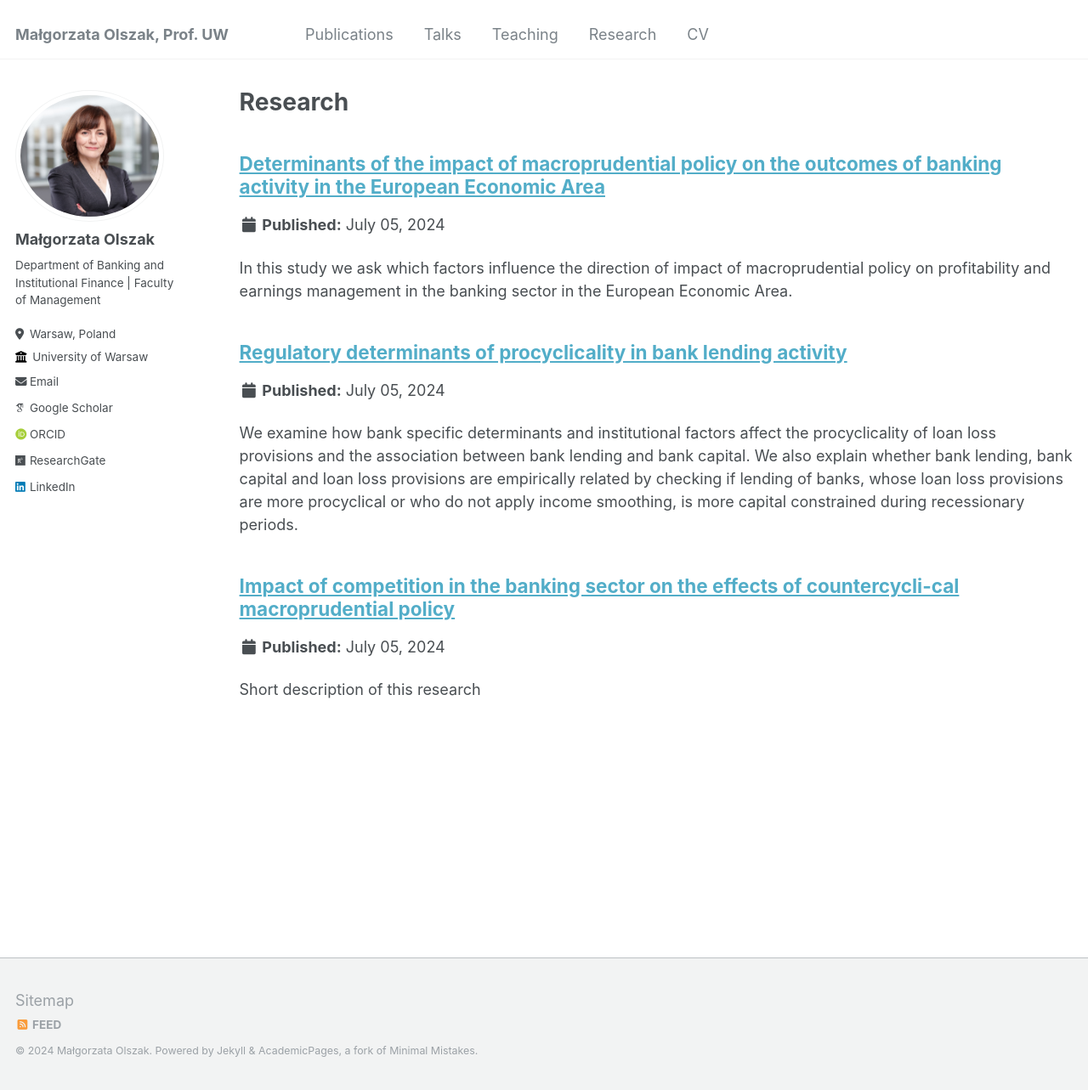
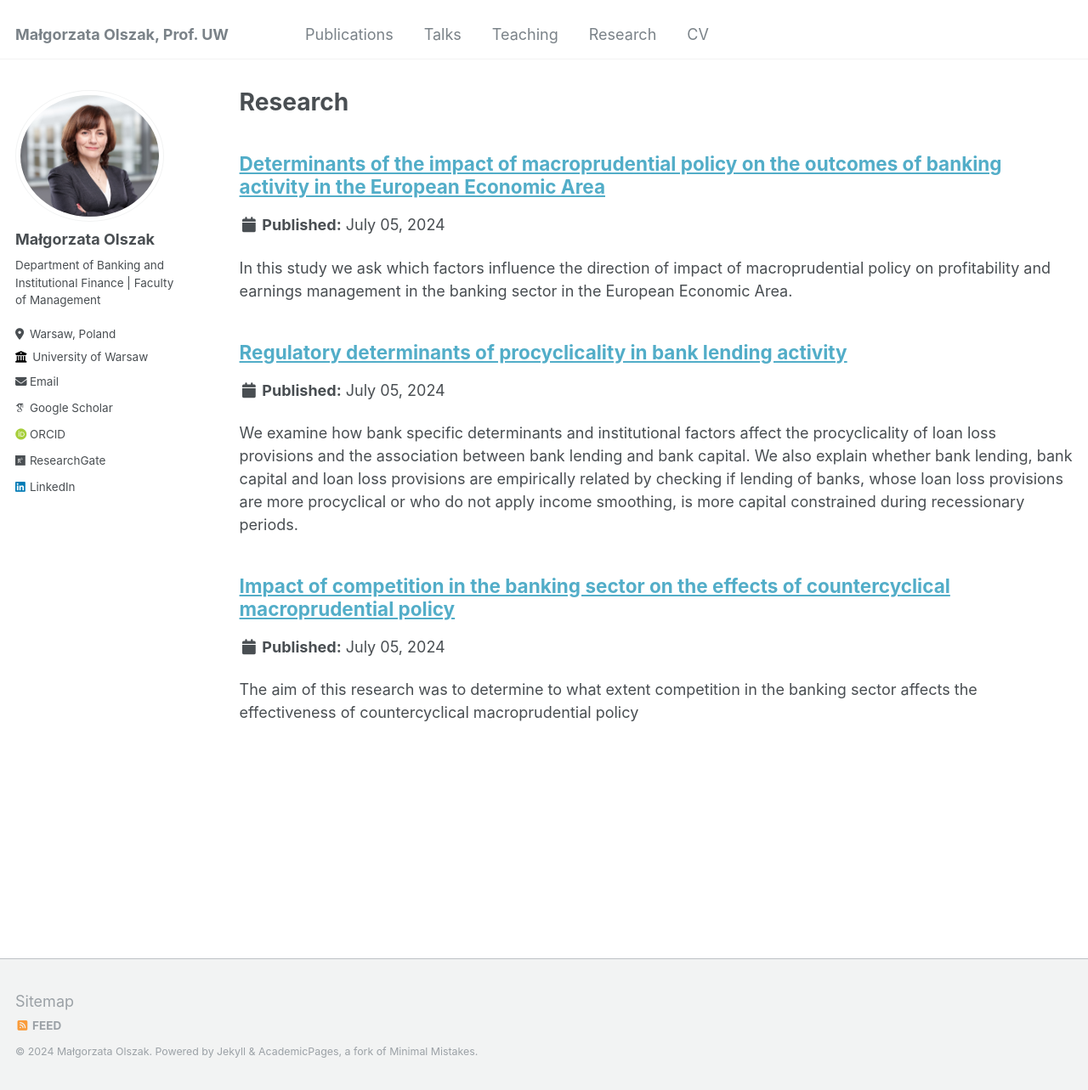
Before and after one commit to ma-olszak/ma-olszak.github.io, a Jekyll site: the page built from _pages/research.html, in a window 1280 px wide and 1283 px high. Shown: the whole window at 85% size. Built offline with Jekyll 4.4.1, drawn with Linux system fonts in a browser that asks for light colours; some web fonts are replaced.

Commit message:
Update research-2.md

```diff
--- a/_research/research-2.md
+++ b/_research/research-2.md
@@ -1,6 +1,6 @@
 ---
-title: "Impact of competition in the banking sector on the effects of countercycli-cal macroprudential policy"
-excerpt: "Short description of this research "
+title: "Impact of competition in the banking sector on the effects of countercyclical macroprudential policy"
+excerpt: "The aim of this research was to determine to what extent competition in the banking sector affects the effectiveness of countercyclical macroprudential policy "
 collection: research
 ---
 
```
